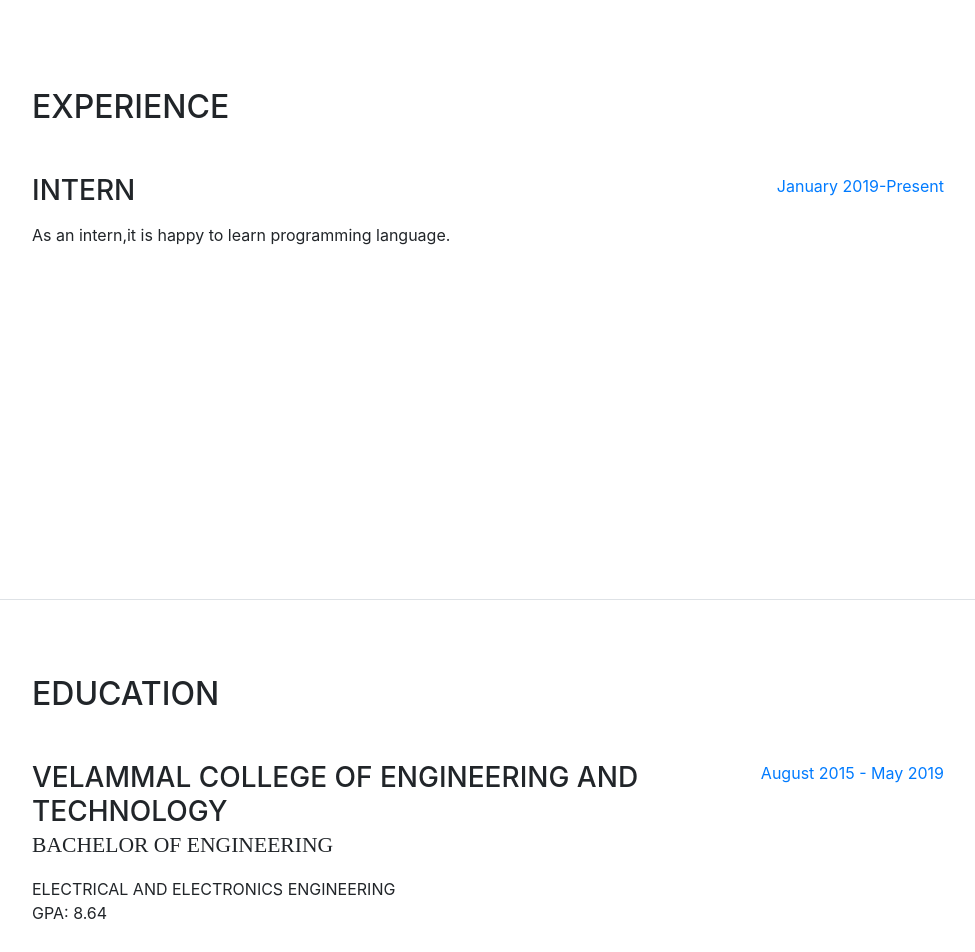
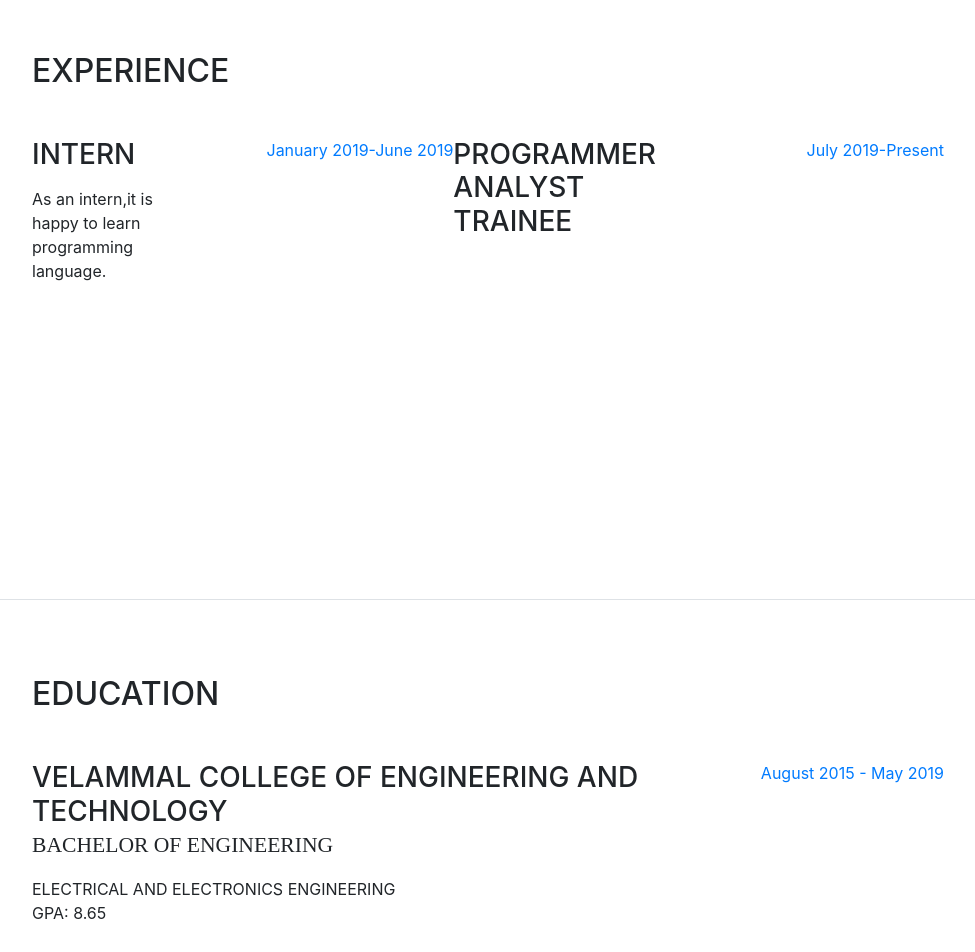
Before and after one commit to HariniSJ/HariniSJ.github.io, a website with bundled scripts: page index.htm in a window 1280 px wide. Shown: the part 1000-1952 px from the top of the page, without its empty margins (288-1263 px from the left). Built offline with nearby package versions, Linux system fonts and the light colour scheme; a web font is replaced by a local one.

Commit message:
Update index.htm

```diff
--- a/index.htm
+++ b/index.htm
@@ -104,7 +104,11 @@
               <p>As an intern,it is happy to learn programming language.</p>
             </div>
             <div class="resume-date text-md-right">
-              <span class="text-primary">January 2019-Present</span>
+              <span class="text-primary">January 2019-June 2019</span>
+            </div>
+		      <h3 class="mb-0">PROGRAMMER ANALYST TRAINEE</h3>
+		     <div class="resume-date text-md-right">
+              <span class="text-primary">July 2019-Present</span>
             </div>
           </div>
 	</section>
@@ -118,7 +122,7 @@
               <h3 class="mb-0">Velammal College Of Engineering And Technology</h3>
               <div class="subheading mb-3">Bachelor of Engineering</div>
               <div>ELECTRICAL AND ELECTRONICS ENGINEERING</div>
-              <p>GPA: 8.64</p>
+              <p>GPA: 8.65</p>
             </div>
             <div class="resume-date text-md-right">
               <span class="text-primary">August 2015 - May 2019</span>
```
